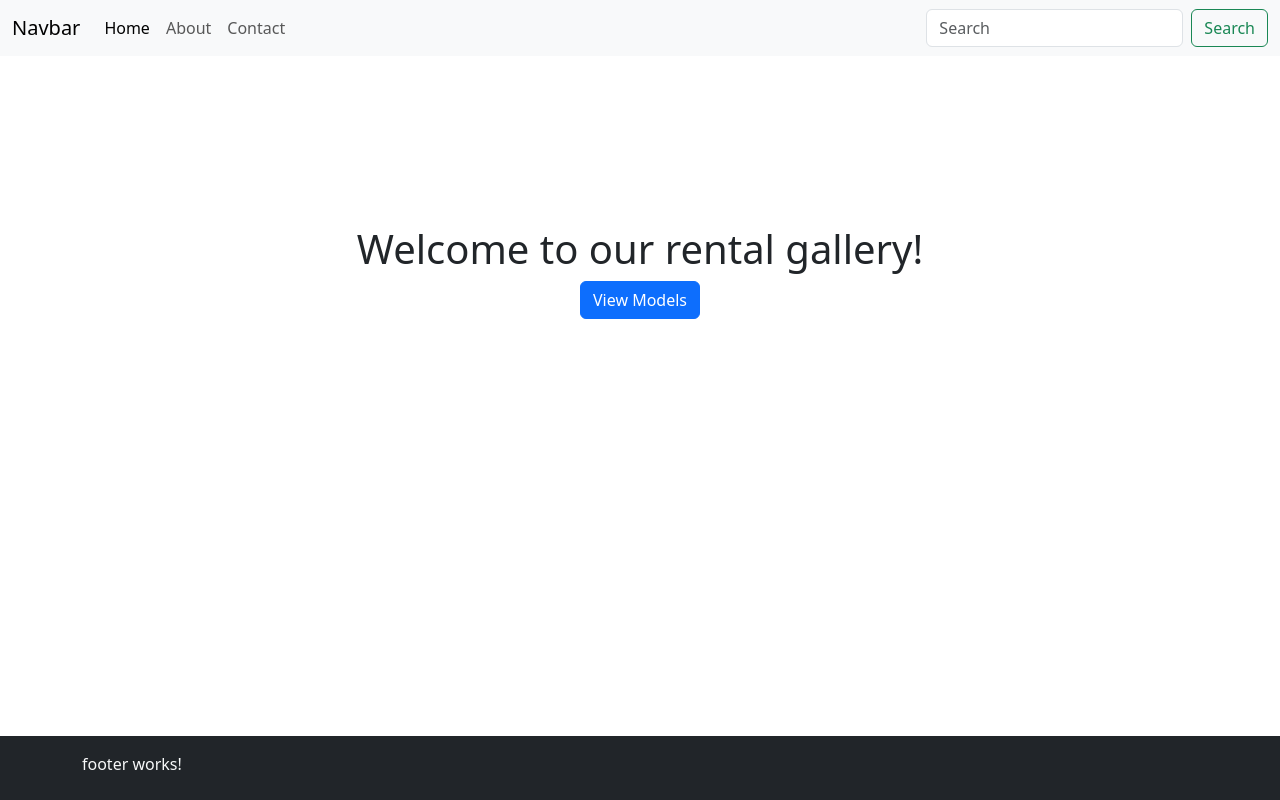
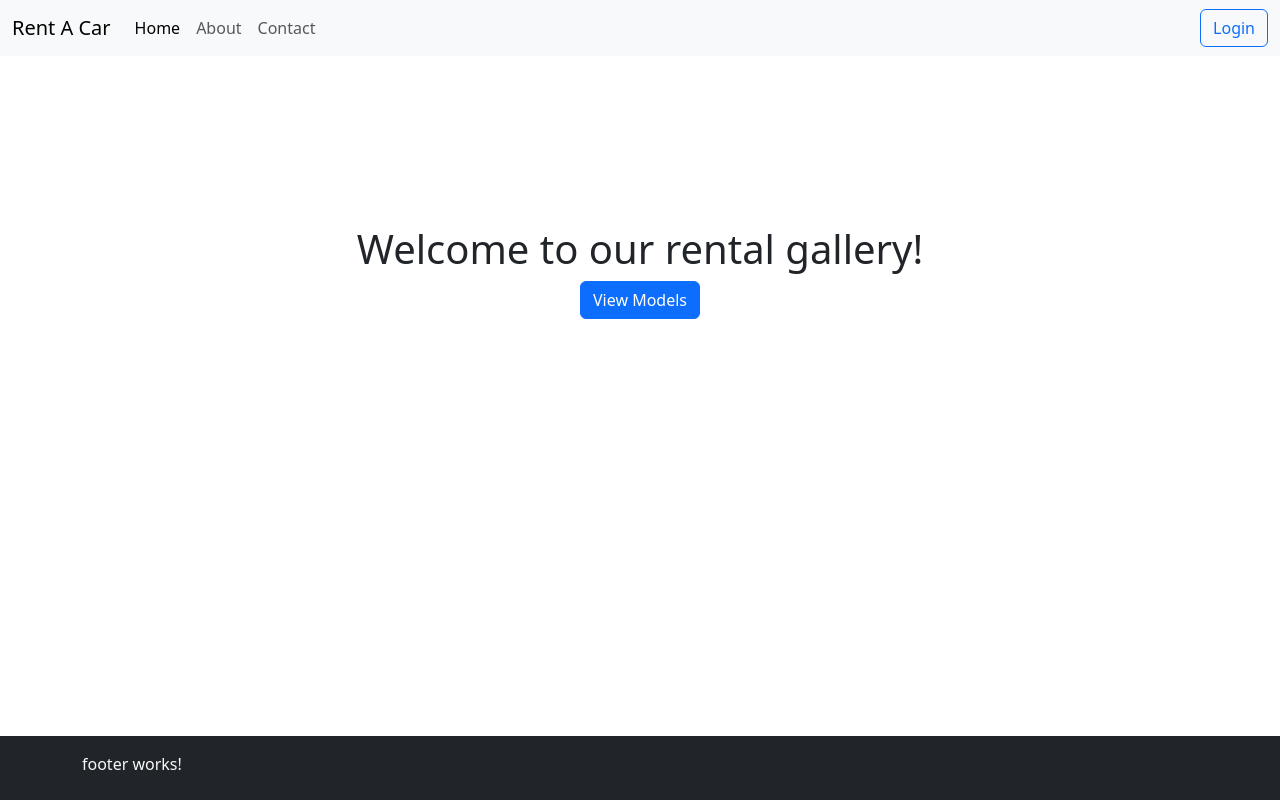
Before and after one commit to elifintizamoglu/tobeto-java3a-rentacar-frontend, an Angular app: page / in a window 1280 px wide. Built offline with nearby package versions, Linux system fonts and the light colour scheme.

Commit message:
fix navbar

```diff
--- a/src/app/app.component.ts
+++ b/src/app/app.component.ts
@@ -1,7 +1,6 @@
 import { Component } from '@angular/core';
 import { RouterModule } from '@angular/router';
 import { CommonModule } from '@angular/common';
-import { HomeLayoutComponent } from './shared/layouts/home-layout/home-layout.component';
 
 @Component({
   selector: 'app-root',
--- a/src/app/shared/components/navbar/navbar.component.html
+++ b/src/app/shared/components/navbar/navbar.component.html
@@ -1,10 +1,10 @@
 <nav class="navbar navbar-expand-lg bg-body-tertiary">
   <div class="container-fluid">
-    <a class="navbar-brand" href="#">Navbar</a>
-    <button class="navbar-toggler" type="button" data-bs-toggle="collapse" data-bs-target="#navbarSupportedContent"
-      aria-controls="navbarSupportedContent" aria-expanded="false" aria-label="Toggle navigation">
+    <a *ngIf="title" class="navbar-brand" [routerLink]="title.routerLink">{{title.text}}</a>
+    <app-button class="navbar-toggler" type="button" data-bs-toggle="collapse" data-bs-target="#navbarSupportedContent"
+    aria-controls="navbarSupportedContent" aria-expanded="false" aria-label="Toggle navigation" variant="light">
       <span class="navbar-toggler-icon"></span>
-    </button>
+    </app-button>
     <div class="collapse navbar-collapse" id="navbarSupportedContent">
       <ul class="navbar-nav me-auto mb-2 mb-lg-0">
 
@@ -12,23 +12,21 @@
           <!-- Angular içerisinde yönlendirme yapacaksak routerLink kullanamız gerekiyor -->
           <!-- routerLinkActive ilgili route aktif olduğunda verilen classı ekler -->
 
-          <a *ngIf="!isUrl(navItem.link); else urlLink"
-            class="nav-link" aria-current="page"
-            [routerLink]="!isUrl(navItem.link) ? navItem.link : null"
-            routerLinkActive="active"
-            >{{ navItem.label }}</a>
+          <a *ngIf="!isUrl(navItem.link); else urlLink" class="nav-link" aria-current="page"
+            [routerLink]="!isUrl(navItem.link) ? navItem.link : null" routerLinkActive="active">{{ navItem.label }}</a>
 
           <ng-template #urlLink>
 
             <a class="nav-link" aria-current="page" [href]="navItem.link">{{ navItem.label }}</a>
           </ng-template>
         </li>
+      </ul>
 
-      </ul>
-      <form class="d-flex" role="search">
-        <input class="form-control me-2" type="search" placeholder="Search" aria-label="Search">
-        <button class="btn btn-outline-success" type="submit">Search</button>
-      </form>
+      <ng-container *ngIf="endContentTemplate">
+        <ng-container *ngTemplateOutlet="endContentTemplate"></ng-container>
+      </ng-container>
+
+
     </div>
   </div>
 </nav>
--- a/src/app/shared/components/navbar/navbar.component.ts
+++ b/src/app/shared/components/navbar/navbar.component.ts
@@ -1,6 +1,7 @@
 import { CommonModule } from '@angular/common';
-import { Component, Input } from '@angular/core';
+import { Component, Input, TemplateRef } from '@angular/core';
 import { RouterModule } from '@angular/router';
+import { ButtonComponent } from '../button/button.component';
 
 /*
 export interface NavItemInterface {
@@ -15,12 +16,18 @@ export type NavItem = {
   link: string;
 };
 
+export type NavTitle = {
+  text: string;
+  routerLink?: string | string[];
+} | undefined; // NavTitle type'ı bu obje ya da undefined olabilir demek
+
 @Component({
   selector: 'app-navbar',
   standalone: true,
   imports: [
     CommonModule, //ngFor
-    RouterModule
+    RouterModule,
+    ButtonComponent
   ],
   templateUrl: './navbar.component.html',
   styleUrl: './navbar.component.scss'
@@ -29,6 +36,8 @@ export type NavItem = {
 export class NavbarComponent {
 
   @Input() navItems: NavItem[] = [];
+  @Input() title: NavTitle;
+  @Input() endContentTemplate?: TemplateRef<any>;
 
   isUrl(url: string): boolean {
     return url.startsWith('http') || url.startsWith('https');
--- a/src/app/shared/layouts/home-layout/home-layout.component.html
+++ b/src/app/shared/layouts/home-layout/home-layout.component.html
@@ -1,5 +1,6 @@
 <div class="min-vh-100 d-flex flex-column">
-  <app-navbar [navItems]="navItems"></app-navbar>
+  <app-navbar [title]="navTitle" [navItems]="navItems" [endContentTemplate]="navbarEndContent">
+  </app-navbar>
 
   <main class="container-fluid flex-grow-1 my-3">
     <ng-content></ng-content>
@@ -7,3 +8,11 @@
 
   <app-footer></app-footer>
 </div>
+
+
+
+<ng-template #navbarEndContent>
+  <button class="btn btn-outline-primary" type="button" data-bs-toggle="modal" data-bs-target="#loginModal">
+    Login
+  </button>
+</ng-template>
--- a/src/app/shared/layouts/home-layout/home-layout.component.ts
+++ b/src/app/shared/layouts/home-layout/home-layout.component.ts
@@ -1,5 +1,5 @@
 import { Component } from '@angular/core';
-import { NavItem, NavbarComponent } from '../../components/navbar/navbar.component';
+import { NavItem, NavTitle, NavbarComponent } from '../../components/navbar/navbar.component';
 import { FooterComponent } from '../../components/footer.component';
 import { ButtonComponent } from '../../components/button/button.component';
 
@@ -12,6 +12,8 @@ import { ButtonComponent } from '../../components/button/button.component';
 })
 export class HomeLayoutComponent {
 
+  navTitle: NavTitle = { text: 'Rent A Car', routerLink: '/' };
+
   navItems: NavItem[] = [
     { label: 'Home', link: '/' },
     { label: 'About', link: '/about' },
```
